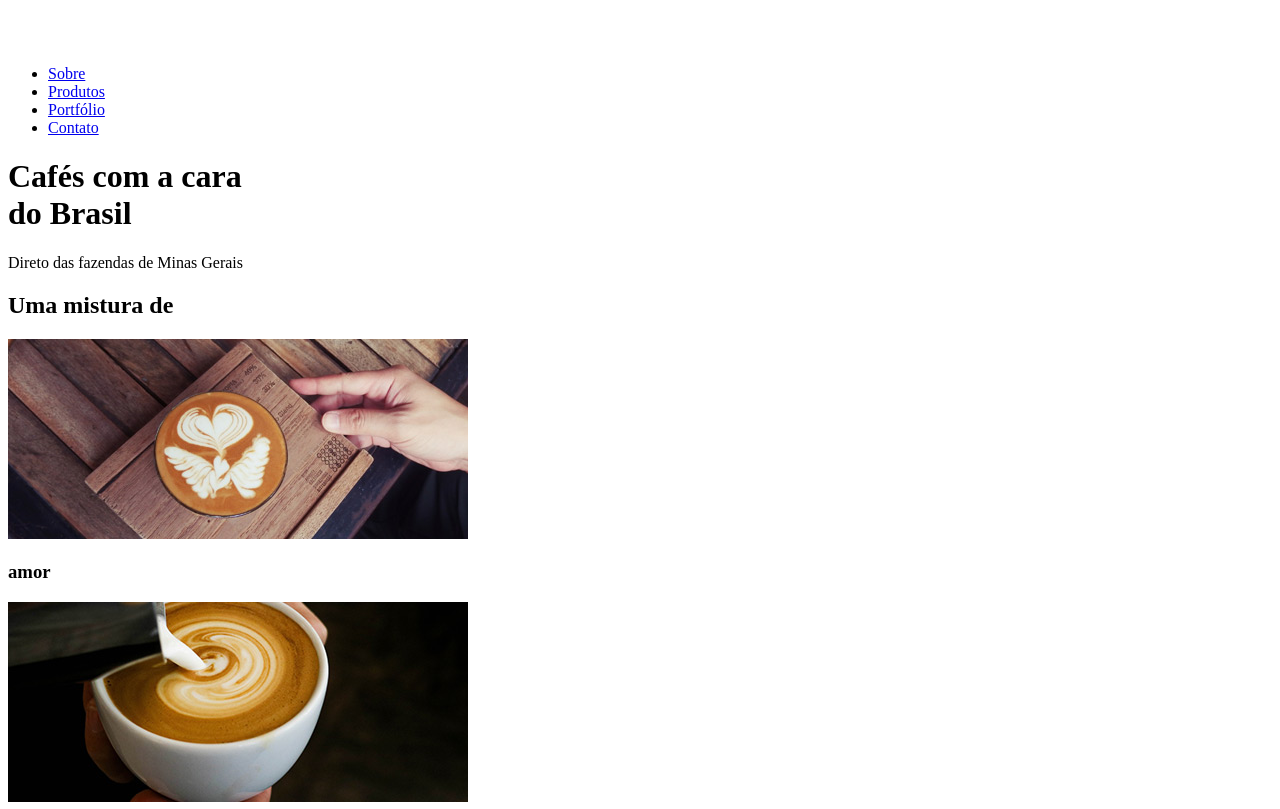
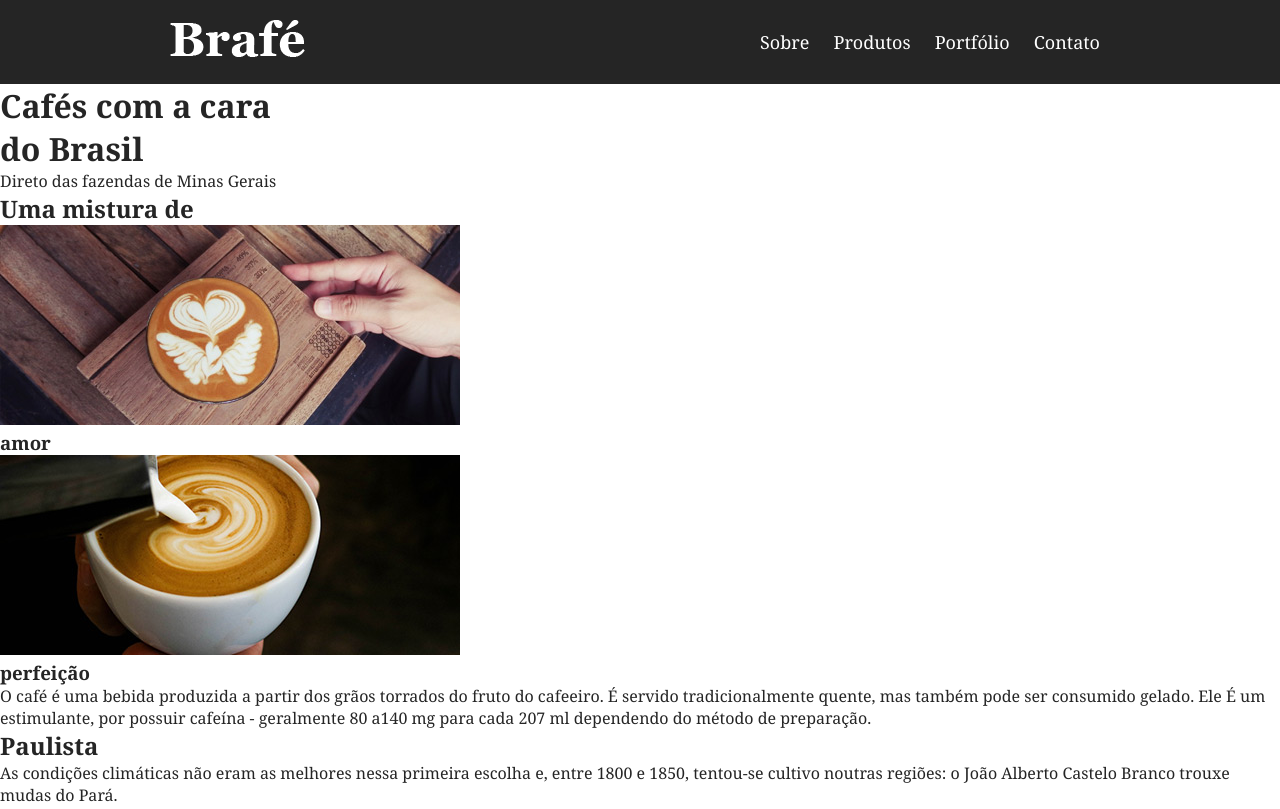
Before and after one commit to darleyszasva/brafe_1_puro, a plain HTML site: page index.html in a window 1280 px wide. Shown: the top 809 px of the page. Drawn offline with Linux system fonts and the light colour scheme; files that its build step writes are made by us from their sources.

Commit message:
Menu Completo

```diff
--- a/css/style.css
+++ b/css/style.css
@@ -1,3 +1,53 @@
-body {
+/* Reset */
 
+ body, h1, h2, h3, p, ul {
+     padding: 0px;
+     margin: 0px;
+ }
+
+ body {
+     font-family: Georgia, 'Times New Roman', Times, serif;
+     color: #252525;
+    }
+
+/* Menu */
+
+.menu {
+    background: #252525;
+    padding: 20px 0;
 }
+
+.menu-container{
+    max-width: 960px;
+    margin: 0 auto;
+}
+
+/* Hack CSS ClearFix */
+.menu-container::after, .menu-container::before {
+    content: "";
+    display: table;
+    clear: both;
+}
+
+a.menu-logo {
+    display: block;
+    float: left;
+    margin-left: 10px;
+}
+
+.menu-nav {
+    float: right;
+    margin-right: 10px;
+}
+
+.menu-nav li {
+    display: inline-block;
+}
+
+.menu-nav a {
+    display: block;
+    padding: 10px;
+    text-decoration: none;
+    color: #ffffff;
+    font-size: 1.125em; /*Tamanho desejado-18/Tamanho Padrão Browser-16 = 1.125em */
+}
--- a/index.html
+++ b/index.html
@@ -5,16 +5,15 @@
     <meta http-equiv="X-UA-Compatible" content="IE=edge">
     <!-- Meta tag para adptação do site a dispositivos móveis -->
     <meta name="viewport" content="width=device-width, initial-scale=1.0, shrink-to-fit=no">
-    <link rel="stylesheet" type="text/css" href="style/style.css">
+    <link rel="stylesheet" type="text/css" href="css/style.css">
     <title>Brafé</title>
 </head>
 <body>
     <!-- Menu -->
-    <header>
-        <div>
-            <a href="#"><img src="img/brafe.png" alt="Brafé"></a>
-        </div>
-        <nav>
+    <header class="menu">
+        <div class="menu-container">
+            <a class="menu-logo" href="#"><img src="img/brafe.png" alt="Brafé"></a>
+            <nav class="menu-nav">
                 <ul>
                     <li><a href="#">Sobre</a></li>
                     <li><a href="#">Produtos</a></li>
@@ -22,6 +21,7 @@
                     <li><a href="#">Contato</a></li>
                 </ul>
             </nav>
+        </div>
     </header>
     <main>
         <h1>Cafés com a cara<br>do Brasil</h1>
```
Lines whose indentation alone changed are shown as unchanged.
